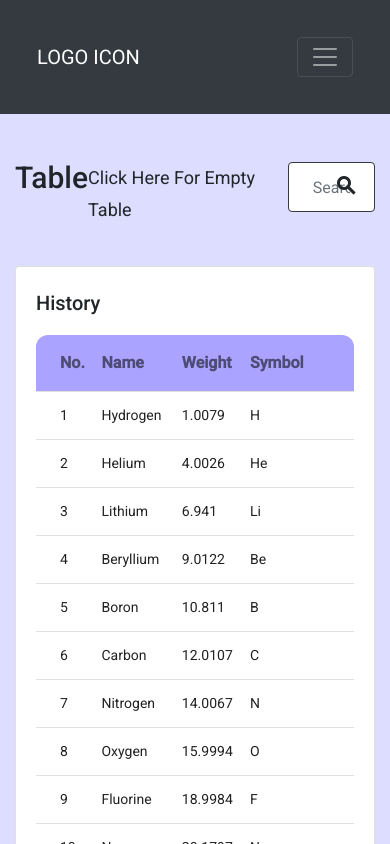
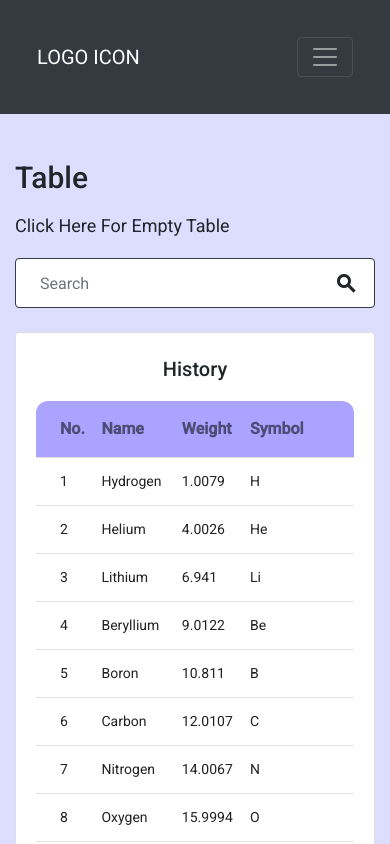
Before and after one commit to Mangesh-047/Machine-test_0, an Angular app: page /user-table in a window 390 px wide. Shown: the top 844 px of the page. Built offline with nearby package versions, Linux system fonts and the light colour scheme.

Commit message:
user-table comp-rdw

```diff
--- a/src/app/shared/components/user-table/user-table.component.scss
+++ b/src/app/shared/components/user-table/user-table.component.scss
@@ -37,3 +37,18 @@ th:last-child {
     display: none;
     align-items: center;
 }
+
+@media screen and (max-width: 600px) {
+    .head {
+        flex-direction: column;
+
+        input {
+            width: 100% !important;
+        }
+
+        .serarch-icon {
+            top: 110px;
+            right: 32px;
+        }
+    }
+}
```
